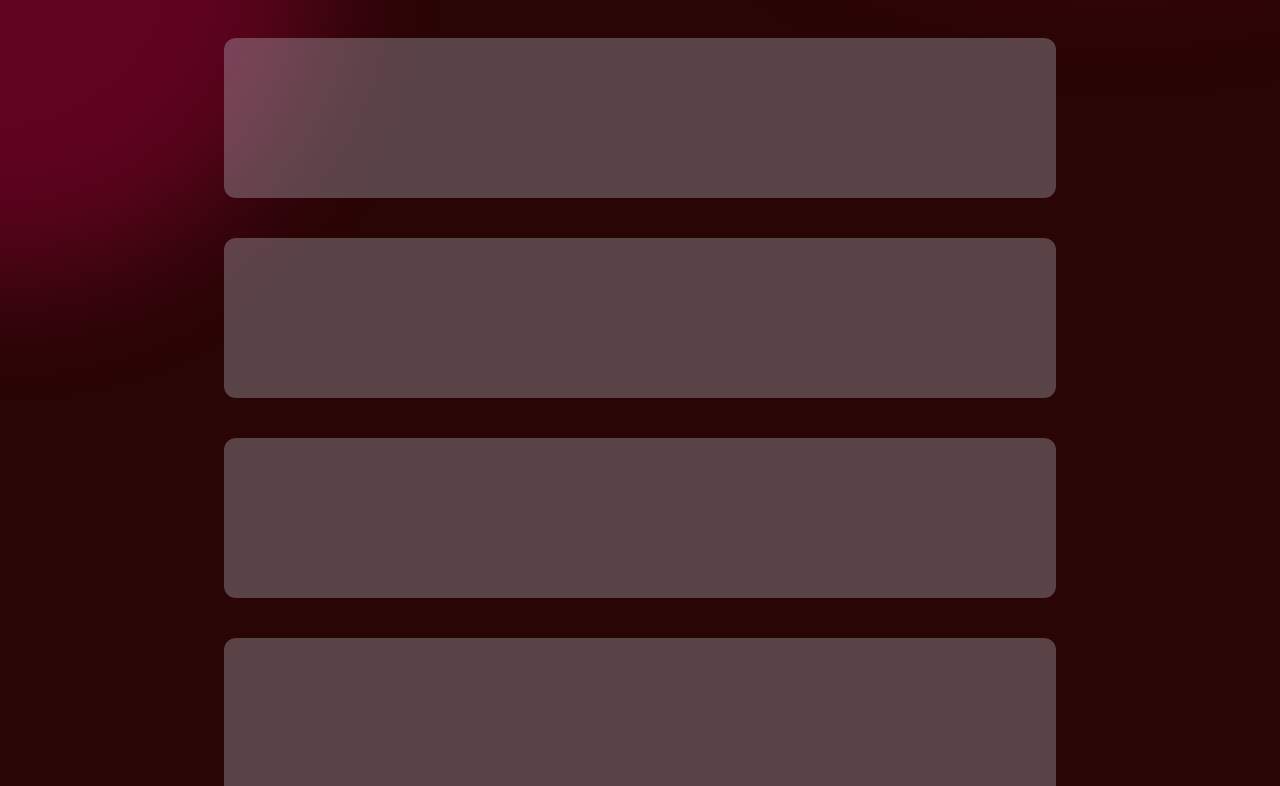
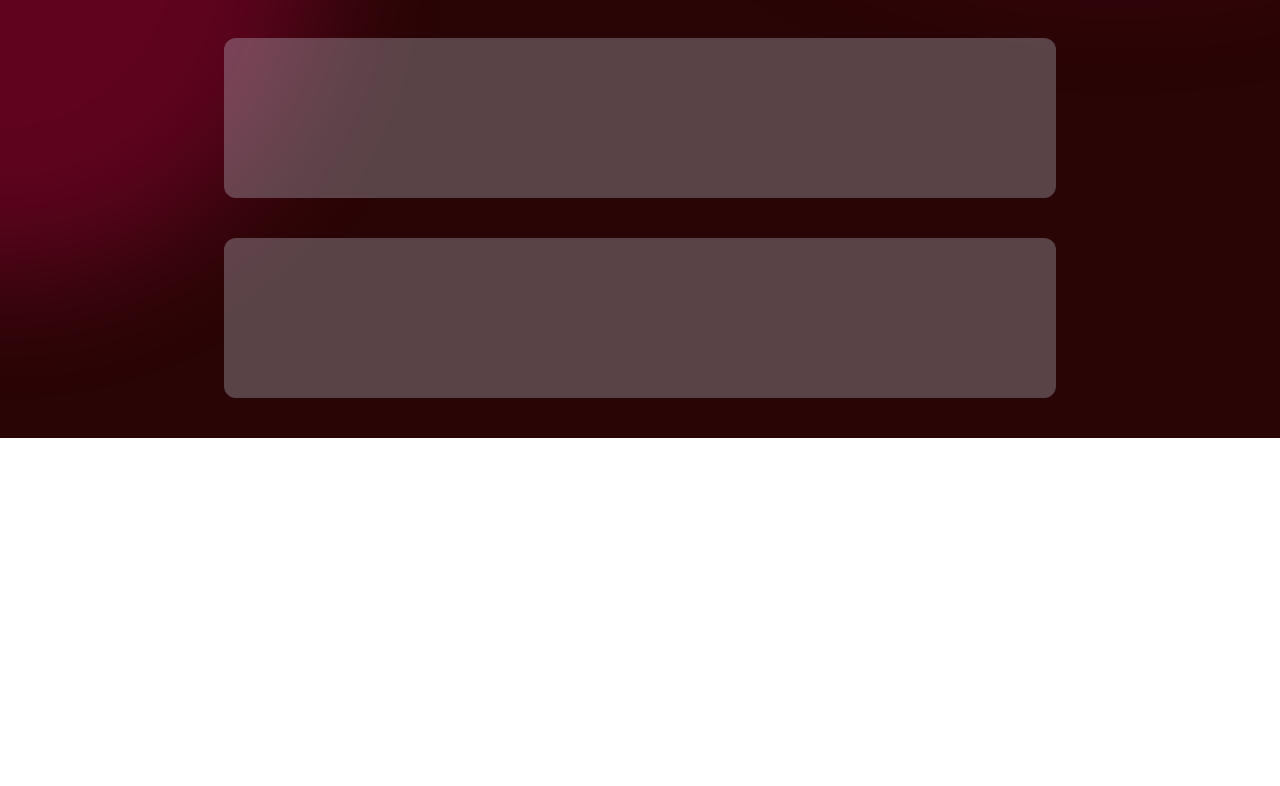
Before and after one commit to ChrisMillerpy/personalsite, a Next.js app: page / in a window 1280 px wide. Shown: the part 844-1630 px from the top of the page. After the commit the page ends 1282 px from the top, so only its background shows below. Built offline with nearby package versions, Linux system fonts and the light colour scheme.

Commit message:
Reduced number of rectangles on the placeholder

```diff
--- a/src/components/Placeholder.tsx
+++ b/src/components/Placeholder.tsx
@@ -1,10 +1,6 @@
 const Placeholder = () => {
   return (
     <>
-      <div className="my-10 rounded-xl h-40 bg-slate-300/30"></div>
-      <div className="my-10 rounded-xl h-40 bg-slate-300/30"></div>
-      <div className="my-10 rounded-xl h-40 bg-slate-300/30"></div>
-      <div className="my-10 rounded-xl h-40 bg-slate-300/30"></div>
       <div className="my-10 rounded-xl h-40 bg-slate-300/30"></div>
       <div className="my-10 rounded-xl h-40 bg-slate-300/30"></div>
       <div className="my-10 rounded-xl h-40 bg-slate-300/30"></div>
```
